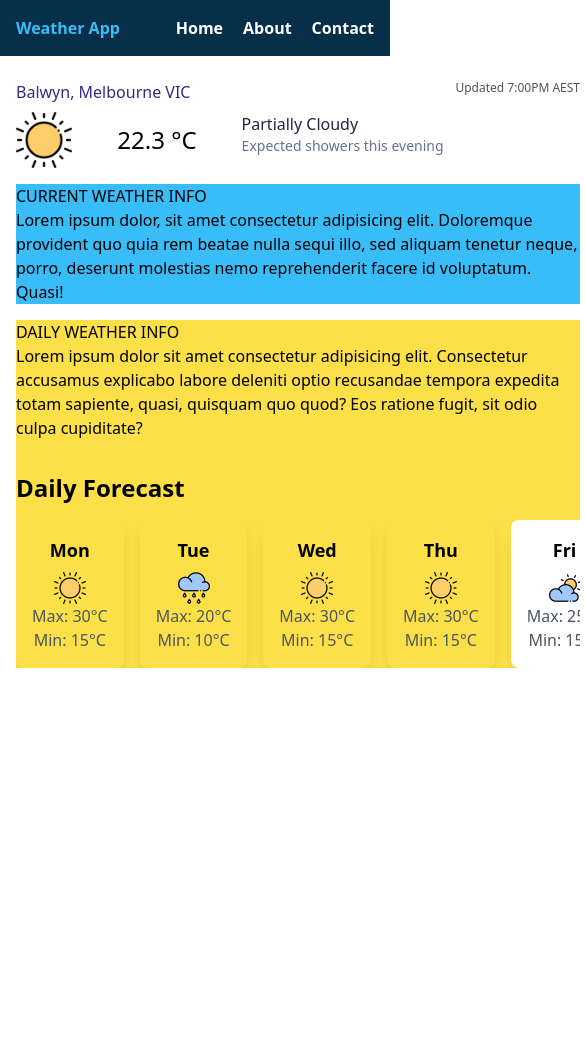
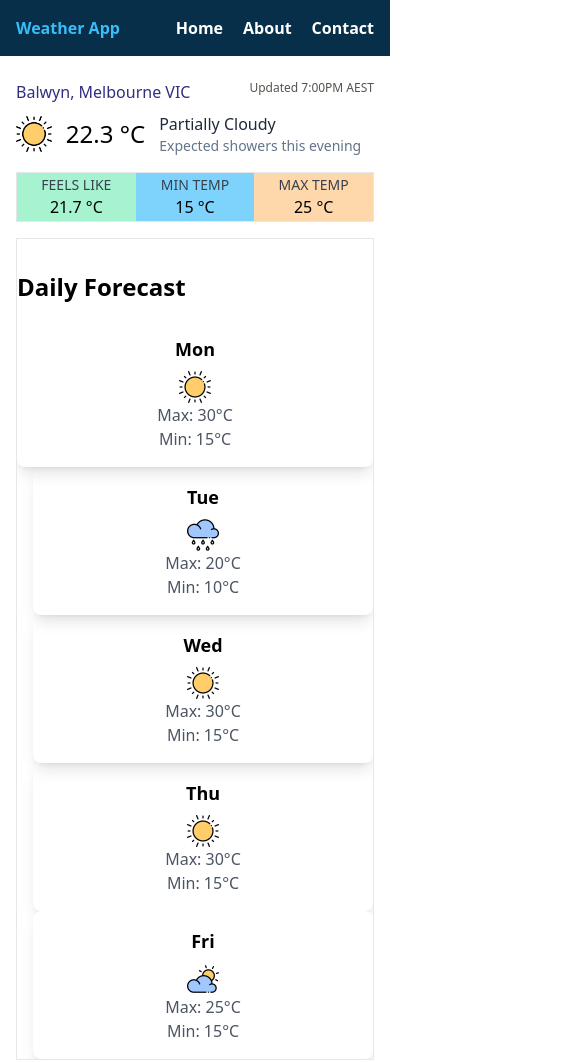
Before and after one commit to evandrolugli/weather-app, a website: page src/index.html in a window 390 px wide. Shown: the whole page, 585 px wide, since content can reach past the window. Before the commit the page ends 844 px from the top, so only its background shows below. Drawn offline with nearby package versions, Linux system fonts and the light colour scheme.

Commit message:
Add current day temperature indicators
-Feels like
-Min temp
-Max Temp

```diff
--- a/src/index.html
+++ b/src/index.html
@@ -5,7 +5,10 @@
         <meta name="viewport" content="width=device-width, initial-scale=1.0" />
         <title>Weather App</title>
 
-        <link href="https://cdn.jsdelivr.net/npm/tailwindcss@2.2.15/dist/tailwind.min.css" rel="stylesheet">
+        <link
+            href="https://cdn.jsdelivr.net/npm/tailwindcss@2.2.15/dist/tailwind.min.css"
+            rel="stylesheet"
+        />
 
         <link rel="stylesheet" href="../dist/output.css" />
     </head>
@@ -98,67 +101,165 @@
                     </div>
 
                     <!-- CURRENT WEATHER INFO --- NICOLAS -->
-                    <div class="block w-full mb-4 bg-sky-400">
-                        CURRENT WEATHER INFO
+                    <div
+                        class="border w-full mb-4 grid grid-cols-12 grid-rows-[3rem_1fr]"
+                    >
+                        <div
+                            class="row-start-1 col-span-4 sm:col-span-3 sm:col-start-2 md:col-span-2 md:col-start-4 flex justify-center items-center bg-emerald-200"
+                        >
+                            <div class="flex flex-wrap justify-center">
+                                <span
+                                    class="block w-full text-center uppercase font-light text-gray-700 text-sm"
+                                    >FEELS LIKE</span
+                                >
+                                <span id="feels-like" class="block"
+                                    >21.7 °C</span
+                                >
+                            </div>
+                        </div>
 
-                        <p>
-                            Lorem ipsum dolor, sit amet consectetur adipisicing
-                            elit. Doloremque provident quo quia rem beatae nulla
-                            sequi illo, sed aliquam tenetur neque, porro,
-                            deserunt molestias nemo reprehenderit facere id
-                            voluptatum. Quasi!
-                        </p>
+                        <div
+                            class="row-start-1 col-span-4 sm:col-span-3 sm:col-start-5 md:col-span-2 md:col-start-6 flex justify-center items-center bg-sky-300"
+                        >
+                            <div class="flex flex-wrap justify-center">
+                                <span
+                                    class="block w-full text-center uppercase font-light text-gray-700 text-sm"
+                                    >MIN temp</span
+                                >
+                                <span id="min-temp" class="block">15 °C</span>
+                            </div>
+                        </div>
+
+                        <div
+                            class="row-start-1 col-span-4 sm:col-span-3 sm:col-start-8 md:col-span-2 md:col-start-8 flex justify-center items-center bg-orange-200"
+                        >
+                            <div class="flex flex-wrap justify-center">
+                                <span
+                                    class="block w-full text-center uppercase font-light text-gray-700 text-sm"
+                                    >max temp</span
+                                >
+                                <span id="max-temp" class="block">25 °C</span>
+                            </div>
+                        </div>
                     </div>
 
                     <!-- DAILY WEATHER INFO --- EVANDRO -->
-                    <div class="block w-full bg-yellow-300">
-                        DAILY WEATHER INFO
-                        <p>
-                            Lorem ipsum dolor sit amet consectetur adipisicing
-                            elit. Consectetur accusamus explicabo labore
-                            deleniti optio recusandae tempora expedita totam
-                            sapiente, quasi, quisquam quo quod? Eos ratione
-                            fugit, sit odio culpa cupiditate?
-                        </p>
-                    <div class="block w-full">
-
+                    <div class="w-full border">
                         <div class="container mx-auto mt-8">
-                            <h1 class="text-2xl font-bold mb-4">Daily Forecast</h1>
-                            <div class="flex overflow-x-auto space-x-4">
+                            <h1 class="text-2xl font-bold mb-4">
+                                Daily Forecast
+                            </h1>
+                            <div
+                                class="flex flex-col sm:flex-row overflow-y-auto sm:overflow-x-auto space-x-4"
+                            >
                                 <!-- Card -->
-                                <div class="rounded-lg p-4 shadow-lg flex-shrink-0" style="min-width: 100px;">
-                                    <p class="text-center text-lg font-semibold">Mon</p>
-                                    <img src="../assets/icons/sun.png" alt="Sun" class="mx-auto mt-2 w-8 h-8">
-                                    <p class="text-center text-gray-600">Max: 30°C</p>
-                                    <p class="text-center text-gray-600">Min: 15°C</p>
+                                <div
+                                    class="rounded-lg p-4 shadow-lg flex-shrink-0"
+                                    style="min-width: 100px"
+                                >
+                                    <p
+                                        class="text-center text-lg font-semibold"
+                                    >
+                                        Mon
+                                    </p>
+                                    <img
+                                        src="../assets/icons/sun.png"
+                                        alt="Sun"
+                                        class="mx-auto mt-2 w-8 h-8"
+                                    />
+                                    <p class="text-center text-gray-600">
+                                        Max: 30°C
+                                    </p>
+                                    <p class="text-center text-gray-600">
+                                        Min: 15°C
+                                    </p>
                                 </div>
-                                <div class="rounded-lg p-4 shadow-lg flex-shrink-0" style="min-width: 100px;">
-                                    <p class="text-center text-lg font-semibold">Tue</p>
-                                    <img src="../assets/icons/rain.png" alt="Rain" class="mx-auto mt-2 w-8 h-8">
-                                    <p class="text-center text-gray-600">Max: 20°C</p>
-                                    <p class="text-center text-gray-600">Min: 10°C</p>
+                                <div
+                                    class="rounded-lg p-4 shadow-lg flex-shrink-0"
+                                    style="min-width: 100px"
+                                >
+                                    <p
+                                        class="text-center text-lg font-semibold"
+                                    >
+                                        Tue
+                                    </p>
+                                    <img
+                                        src="../assets/icons/rain.png"
+                                        alt="Rain"
+                                        class="mx-auto mt-2 w-8 h-8"
+                                    />
+                                    <p class="text-center text-gray-600">
+                                        Max: 20°C
+                                    </p>
+                                    <p class="text-center text-gray-600">
+                                        Min: 10°C
+                                    </p>
                                 </div>
-                                <div class="rounded-lg p-4 shadow-lg flex-shrink-0" style="min-width: 100px;">
-                                    <p class="text-center text-lg font-semibold">Wed</p>
-                                    <img src="../assets/icons/sun.png" alt="Sun" class="mx-auto mt-2 w-8 h-8">
-                                    <p class="text-center text-gray-600">Max: 30°C</p>
-                                    <p class="text-center text-gray-600">Min: 15°C</p>
+                                <div
+                                    class="rounded-lg p-4 shadow-lg flex-shrink-0"
+                                    style="min-width: 100px"
+                                >
+                                    <p
+                                        class="text-center text-lg font-semibold"
+                                    >
+                                        Wed
+                                    </p>
+                                    <img
+                                        src="../assets/icons/sun.png"
+                                        alt="Sun"
+                                        class="mx-auto mt-2 w-8 h-8"
+                                    />
+                                    <p class="text-center text-gray-600">
+                                        Max: 30°C
+                                    </p>
+                                    <p class="text-center text-gray-600">
+                                        Min: 15°C
+                                    </p>
                                 </div>
-                                <div class="rounded-lg p-4 shadow-lg flex-shrink-0" style="min-width: 100px;">
-                                    <p class="text-center text-lg font-semibold">Thu</p>
-                                    <img src="../assets/icons/sun.png" alt="Sun" class="mx-auto mt-2 w-8 h-8">
-                                    <p class="text-center text-gray-600">Max: 30°C</p>
-                                    <p class="text-center text-gray-600">Min: 15°C</p>
+                                <div
+                                    class="rounded-lg p-4 shadow-lg flex-shrink-0"
+                                    style="min-width: 100px"
+                                >
+                                    <p
+                                        class="text-center text-lg font-semibold"
+                                    >
+                                        Thu
+                                    </p>
+                                    <img
+                                        src="../assets/icons/sun.png"
+                                        alt="Sun"
+                                        class="mx-auto mt-2 w-8 h-8"
+                                    />
+                                    <p class="text-center text-gray-600">
+                                        Max: 30°C
+                                    </p>
+                                    <p class="text-center text-gray-600">
+                                        Min: 15°C
+                                    </p>
                                 </div>
-                                <div class="bg-white rounded-lg p-4 shadow-lg flex-shrink-0" style="min-width: 100px;">
-                                    <p class="text-center text-lg font-semibold">Fri</p>
-                                    <img src="../assets/icons/cloudy.png" alt="Cloudy" class="mx-auto mt-2 w-8 h-8">
-                                    <p class="text-center text-gray-600">Max: 25°C</p>
-                                    <p class="text-center text-gray-600">Min: 15°C</p>
+                                <div
+                                    class="bg-white rounded-lg p-4 shadow-lg flex-shrink-0"
+                                    style="min-width: 100px"
+                                >
+                                    <p
+                                        class="text-center text-lg font-semibold"
+                                    >
+                                        Fri
+                                    </p>
+                                    <img
+                                        src="../assets/icons/cloudy.png"
+                                        alt="Cloudy"
+                                        class="mx-auto mt-2 w-8 h-8"
+                                    />
+                                    <p class="text-center text-gray-600">
+                                        Max: 25°C
+                                    </p>
+                                    <p class="text-center text-gray-600">
+                                        Min: 15°C
+                                    </p>
                                 </div>
                             </div>
                         </div>
-
                     </div>
                 </div>
             </main>
```
Also changed, not shown: dist/output.css.
